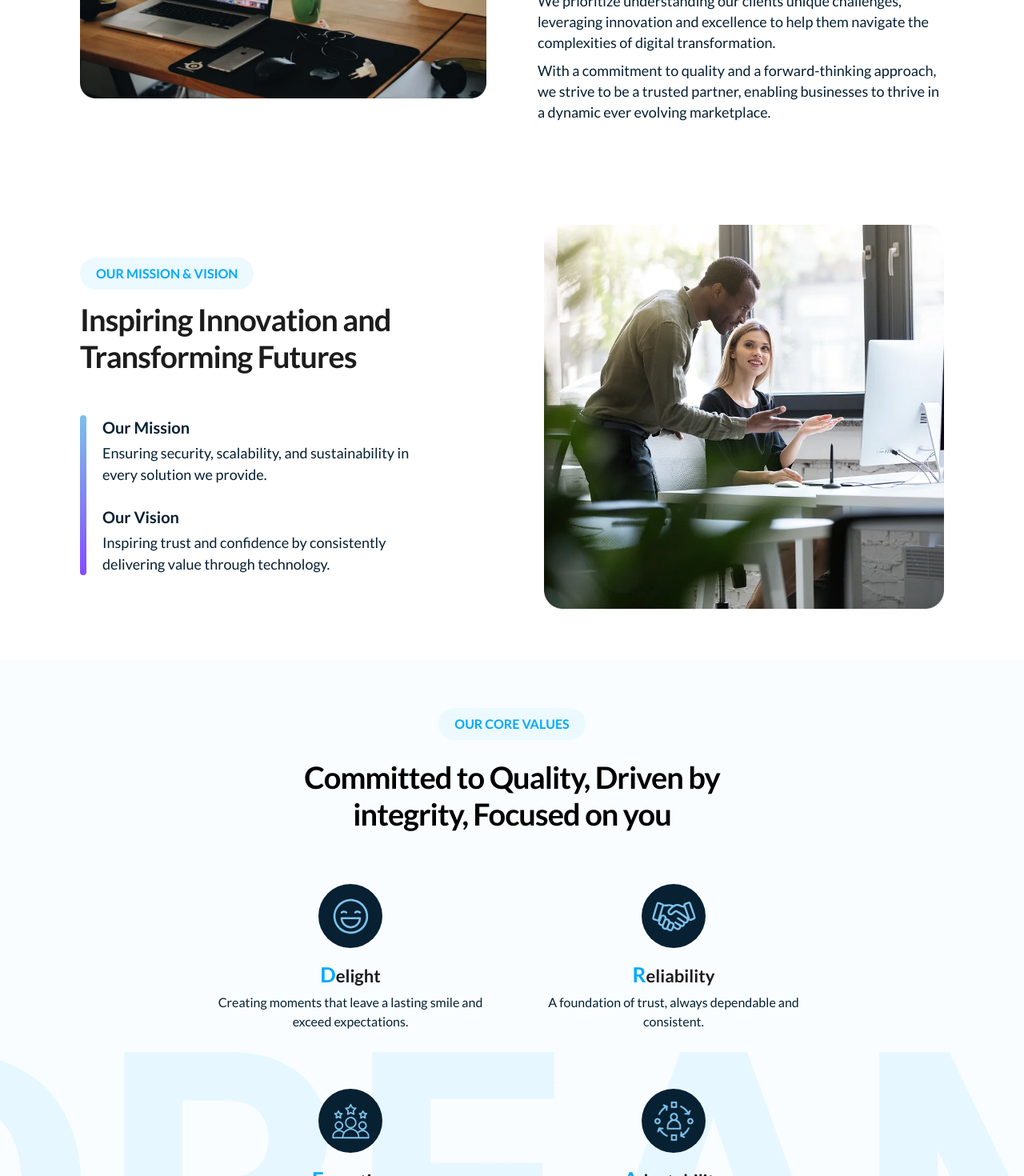
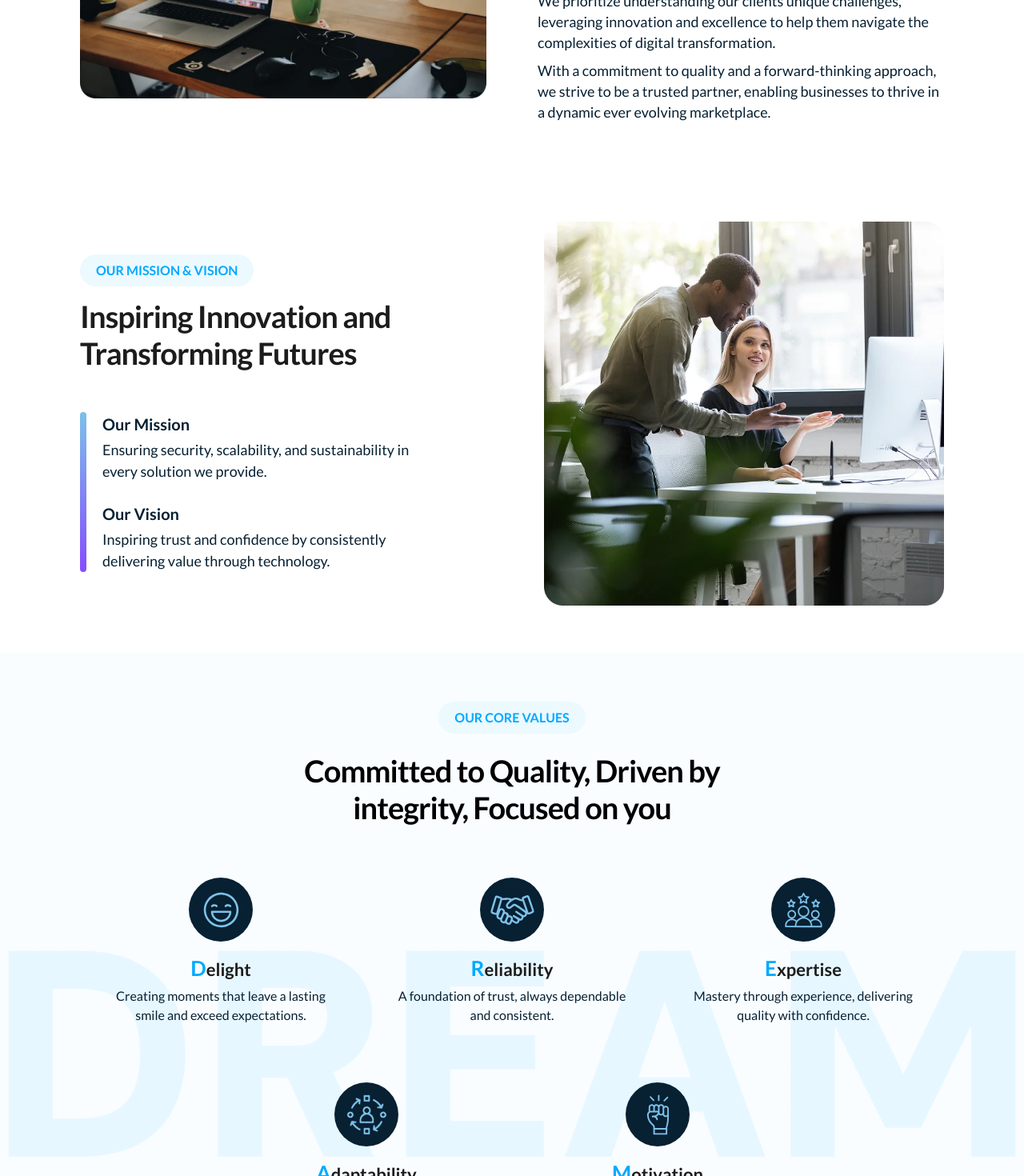
Before and after one commit to DreamIT-CodeBase/DreamIT-Site, a Next.js app: page /about-us in a window 1280 px wide. Shown: the part 1330-2800 px from the top of the page at 80% size. Built offline with nearby package versions, Linux system fonts and the light colour scheme.

Commit message:
Adjust responsive styles for Mission and Vision section; refine core values container width for better layout

```diff
--- a/public/assets/css/style.css
+++ b/public/assets/css/style.css
@@ -793,3 +793,14 @@ h6 {
   border: 2px solid #eaeaea;
   border-radius: 18px;
 }
+
+@media (max-width: 376px) {
+  .our-mission-and-vision-gradient{
+height: 170px !important;
+  }
+}
+@media (max-width: 321px) {
+  .our-mission-and-vision-gradient{
+height: 210px !important;
+  }
+}
--- a/src/components/aboutUs/MissionAndVission.tsx
+++ b/src/components/aboutUs/MissionAndVission.tsx
@@ -1,6 +1,6 @@
 export default function CompanyProfile() {
   return (
-    <div className="container xl:py-16 lg:py-16 md:py-16 sm:py-8 xs:py-8">
+    <div className="container pt-60 pb-60">
       <div className="grid gap-12 lg:grid-cols-2 md:grid-cols-2 lg:gap-20 items-center">
         {/* Content Section */}
         <div className="space-y-3">
@@ -22,7 +22,7 @@ export default function CompanyProfile() {
             {/* Vertical Line with Gradient */}
             <div className="flex items-start gap-5 xl:mt-[50px] lg:mt-[20px] md:mt-[18px] sm:mt-[18px] xs:mt-[18px]">
               {/* Vertical Line */}
-              <div className="w-2 xl:h-[200px] lg:h-[200px] md:h-[230px] sm:h-[170px] xs:h-[210px] bg-gradient-to-b from-[#7DC1E9] to-[#854CFF] rounded-full"></div>
+              <div className="w-2 xl:h-[200px] lg:h-[200px] md:h-[230px] sm:h-[170px] xs:h-[210px] bg-gradient-to-b from-[#7DC1E9] to-[#854CFF] rounded-full our-mission-and-vision-gradient"></div>
 
               {/* Mission & Vision Section */}
               <div>
--- a/src/components/aboutUs/OurCoreValues.tsx
+++ b/src/components/aboutUs/OurCoreValues.tsx
@@ -59,7 +59,7 @@ const OurCoreValues = () => {
           {values.map((value, index) => (
             <div
               key={index}
-              className="p-6 flex flex-col items-center justify-center minor-container xl:max-w-[380px] lg:max-w-[240px] md:max-w-[200px] sm:max-w-[190px] gap-2"
+              className="p-6 flex flex-col items-center justify-center minor-container xl:max-w-[340px] lg:max-w-[240px] md:max-w-[200px] sm:max-w-[190px] gap-2"
             >
               <img
                 src={value.url}
```
